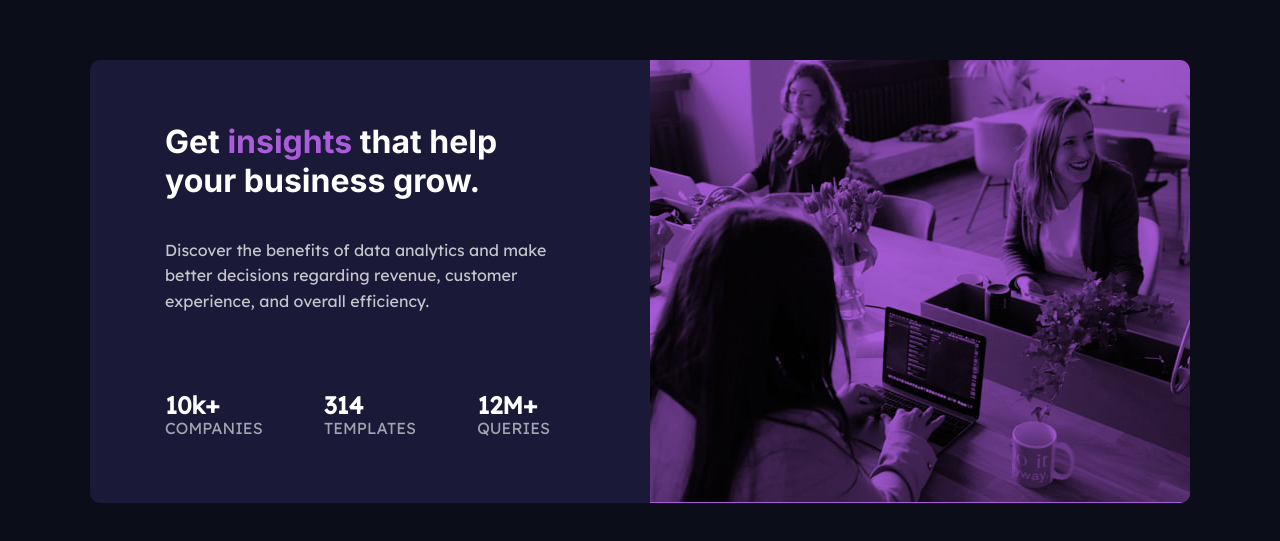
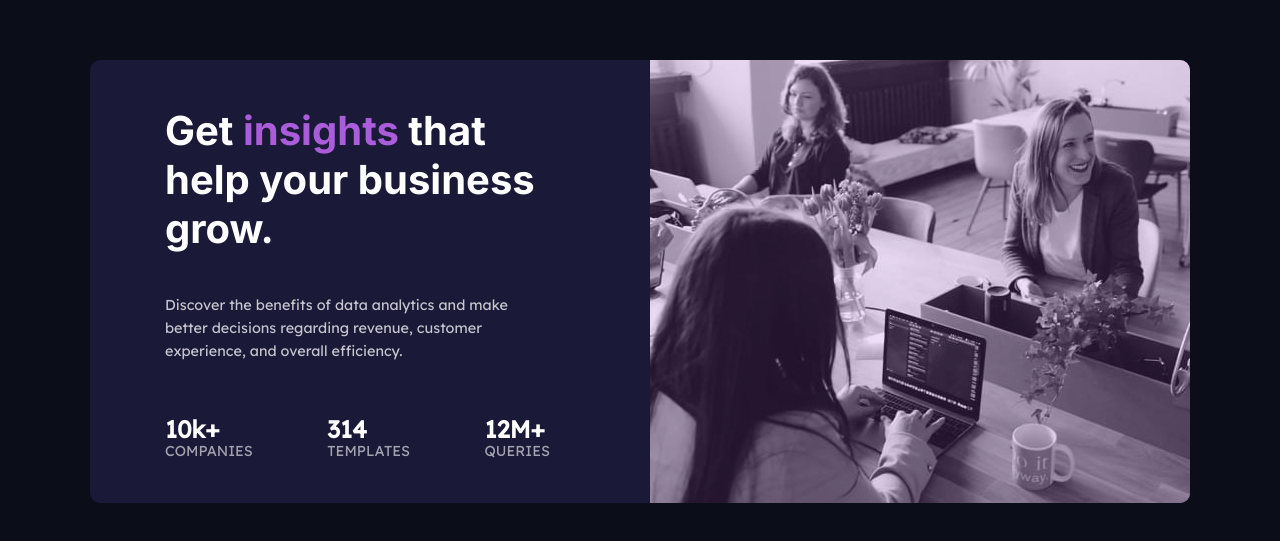
Before and after one commit to LenyPython/FrontendMentor, a plain HTML site: page index.html in a window 1280 px wide. Shown: the part 127-668 px from the top of the page. Drawn offline with Linux system fonts and the light colour scheme.

Commit message:
small changes after reciving sugestions

```diff
--- a/index.html
+++ b/index.html
@@ -40,7 +40,7 @@
       </div>
     </div>
     <div class='img-header'>
-      <img src='images/image-header-desktop.jpg' />
+      <img src='images/image-header-desktop.jpg' alt='office-jpg' />
     </div>
   </div>
 </body>
--- a/style.scss
+++ b/style.scss
@@ -16,7 +16,7 @@ body {
 	color: white;
 }
 h1 {
-	font-size: 2rem;
+	font-size: 2.5rem;
 }
 h2{
 	margin-bottom: 0;
@@ -24,6 +24,7 @@ h2{
 p{
 font-family: 'Lexend Deca', sans-serif;
 line-height: 1.6;
+font-size: 0.9rem;
 color: $wop75;
 }
 .desc {
@@ -65,7 +66,8 @@ width:100%;
 	width: auto;
 	object-fit: contain;
 	& > img{
-		mix-blend-mode: multiply;
+		display: block;
+		opacity: 0.8;
 		height: 100%;
 		width: auto;
 	}
@@ -74,13 +76,13 @@ width:100%;
 display:flex;
 align-items: center;
 justify-content: space-between;
-margin-top:40px;
+margin-top: 1rem;
 }
 .item{
 font-family: 'Lexend Deca', sans-serif;
 }
 
-@media (max-width: 375px){
+@media (max-width: 1005px){
 
 body {
 	background: $main-bg;
@@ -117,6 +119,7 @@ h1, h2{
 	align-items: center;
 	text-align: center;
 	width: 100%;
+	max-width:500px;
 	height: auto;
 	margin: 0;
 	padding: 0 2rem 3rem;
```
Also changed, not shown: style.css.
